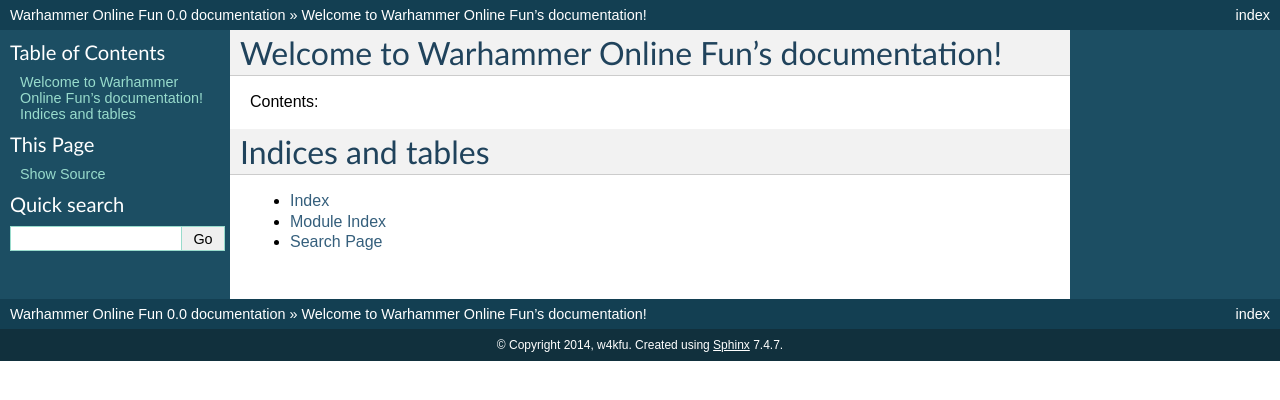
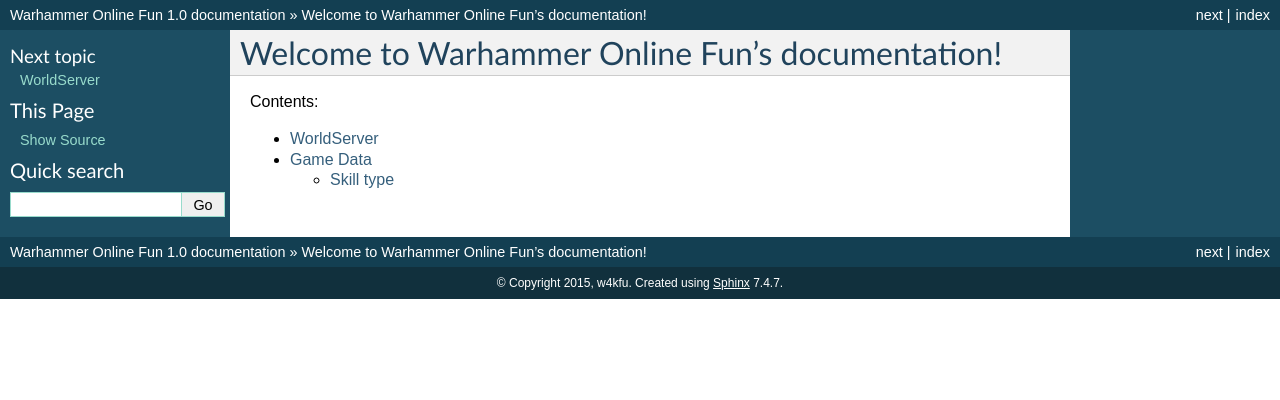
Before and after one commit to w4kfu/waronline_fun, a Sphinx documentation site: the page built from Doc/source/index.rst, in a window 1280 px wide. Shown: the top 400 px of the page. Built offline with Sphinx 7.4.7, drawn with Linux system fonts in a browser that asks for light colours.

Commit message:
start sphinx doc

```diff
--- /dev/null
+++ b/Doc/source/WorldServer.rst
@@ -0,0 +1,5 @@
+WorldServer
+===========
+
+.. automodule:: WAR_WorldServer
+    :members:
--- a/Doc/source/conf.py
+++ b/Doc/source/conf.py
@@ -1,7 +1,7 @@
 # -*- coding: utf-8 -*-
 #
 # Warhammer Online Fun documentation build configuration file, created by
-# sphinx-quickstart on Tue Jul 15 15:39:22 2014.
+# sphinx-quickstart on Mon May 04 17:53:23 2015.
 #
 # This file is execfile()d with the current directory set to its
 # containing dir.
@@ -18,7 +18,8 @@ import os
 # If extensions (or modules to document with autodoc) are in another directory,
 # add these directories to sys.path here. If the directory is relative to the
 # documentation root, use os.path.abspath to make it absolute, like shown here.
-#sys.path.insert(0, os.path.abspath('.'))
+#sys.path.insert(0, os.path.abspath('../../Toolz/server/'))
+sys.path.append('../Toolz/server/')
 
 # -- General configuration ------------------------------------------------
 
@@ -28,7 +29,7 @@ import os
 # Add any Sphinx extension module names here, as strings. They can be
 # extensions coming with Sphinx (named 'sphinx.ext.*') or your custom
 # ones.
-extensions = []
+extensions = ['sphinx.ext.autodoc']
 
 # Add any paths that contain templates here, relative to this directory.
 templates_path = ['_templates']
@@ -44,16 +45,16 @@ master_doc = 'index'
 
 # General information about the project.
 project = u'Warhammer Online Fun'
-copyright = u'2014, w4kfu'
+copyright = u'2015, w4kfu'
 
 # The version info for the project you're documenting, acts as replacement for
 # |version| and |release|, also used in various other places throughout the
 # built documents.
 #
 # The short X.Y version.
-version = '0.0'
+version = '1.0'
 # The full version, including alpha/beta/rc tags.
-release = '0.0'
+release = '1.0'
 
 # The language for content autogenerated by Sphinx. Refer to documentation
 # for a list of supported languages.
@@ -98,7 +99,7 @@ pygments_style = 'sphinx'
 
 # The theme to use for HTML and HTML Help pages.  See the documentation for
 # a list of builtin themes.
-html_theme = 'default'
+html_theme = 'classic'
 
 # Theme options are theme-specific and customize the look and feel of a theme
 # further.  For a list of options available for each theme, see the
@@ -127,7 +128,7 @@ html_theme = 'default'
 # Add any paths that contain custom static files (such as style sheets) here,
 # relative to this directory. They are copied after the builtin static files,
 # so a file named "default.css" will overwrite the builtin "default.css".
-#html_static_path = ['_static']
+html_static_path = ['_static']
 
 # Add any extra paths that contain custom files (such as robots.txt or
 # .htaccess) here, relative to this directory. These files are copied
--- a/Doc/source/index.rst
+++ b/Doc/source/index.rst
@@ -1,5 +1,5 @@
 .. Warhammer Online Fun documentation master file, created by
-   sphinx-quickstart on Tue Jul 15 15:39:22 2014.
+   sphinx-quickstart on Mon May 04 17:53:23 2015.
    You can adapt this file completely to your liking, but it should at least
    contain the root `toctree` directive.
 
@@ -9,13 +9,15 @@ Welcome to Warhammer Online Fun's documentation!
 Contents:
 
 .. toctree::
-   :maxdepth: 2
+    :maxdepth: 2
 
+    WorldServer.rst
+    GameData.rst
 
+..
+    Indices and tables
+    ==================
 
-Indices and tables
-==================
-
-* :ref:`genindex`
-* :ref:`modindex`
-* :ref:`search`
+    * :ref:`genindex`
+    * :ref:`modindex`
+    * :ref:`search`
```
Also changed, not shown: Doc/source/GameData.rst (added, +37 -0 lines), 1 other file.
